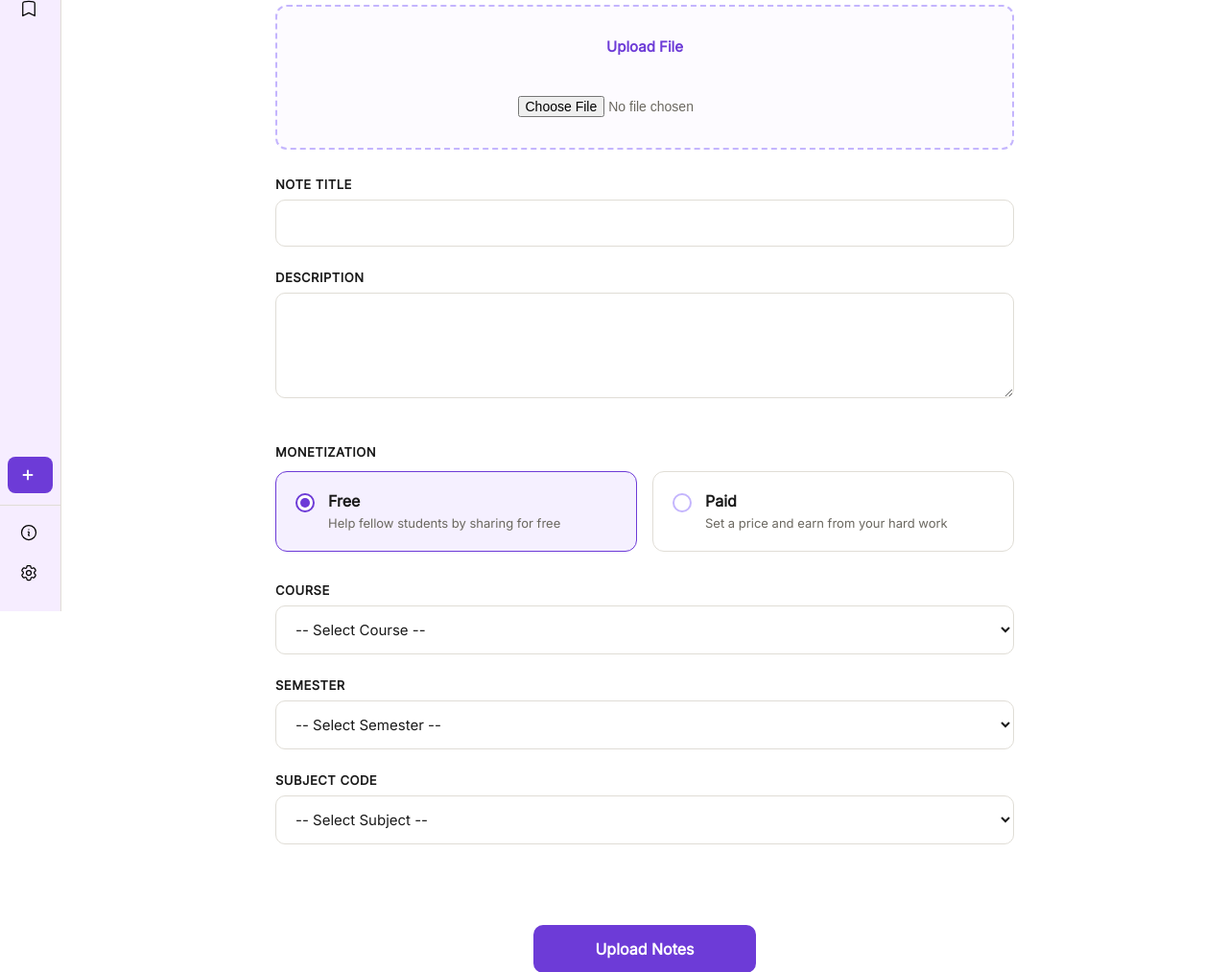
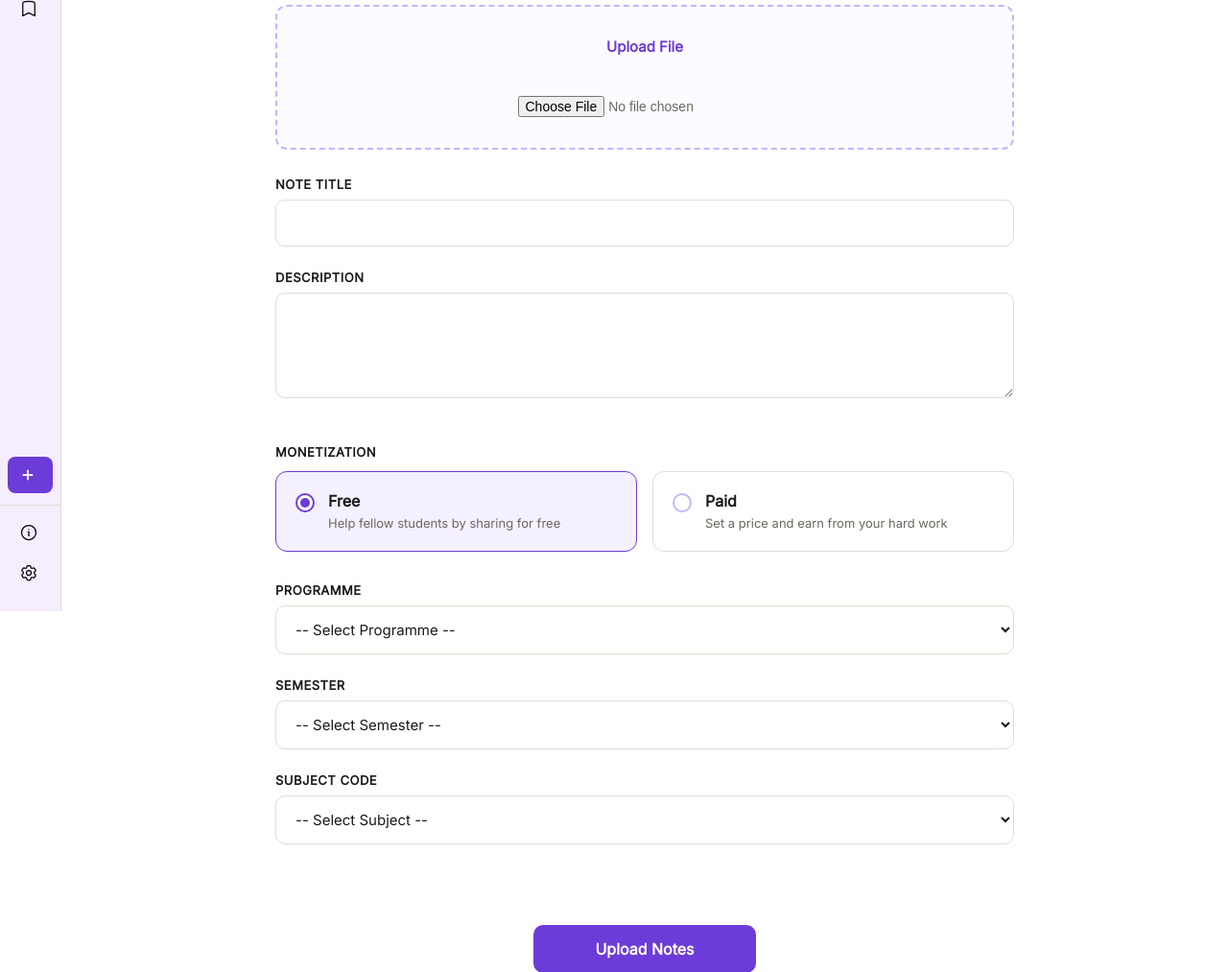
Before and after one commit to wfanabila/SMARTNOTES, a PHP site: page /SMARTNOTES/upload_notes.php in a window 1280 px wide. Shown: the part 163-1176 px from the top of the page at 96% size. Run offline with PHP 8.4, Linux system fonts and the light colour scheme; data that the repository does not hold is empty.

Commit message:
update programme

```diff
--- a/upload_notes.php
+++ b/upload_notes.php
@@ -48,7 +48,7 @@ if ($_SERVER['REQUEST_METHOD'] === 'POST') {
     $description = trim($_POST['description']);
     $pricing     = strtolower(trim($_POST['pricing']));
     $subjectID   = (int) $_POST['subjectid'];
-    $course      = trim($_POST['course']);
+    $programme      = trim($_POST['programme']);
     $semester    = (int) $_POST['semester'];
     $price       = ($pricing === 'paid') ? (float) $_POST['price'] : 0.00;
 
@@ -66,8 +66,8 @@ if ($_SERVER['REQUEST_METHOD'] === 'POST') {
         $errors[] = "Please select a subject.";
     }
 
-    if (empty($course)) {
-        $errors[] = "Please select a course.";
+    if (empty($programme)) {
+        $errors[] = "Please select a programme.";
     }
 
     if ($semester < 1 || $semester > 7) {
@@ -110,7 +110,7 @@ if ($_SERVER['REQUEST_METHOD'] === 'POST') {
                 if (move_uploaded_file($file['tmp_name'], $destination)) {
 
                     $stmt = $conn->prepare(
-                        "INSERT INTO notes (title, description, filePath, noteType, price, studentID, subjectID, course, semester, noteStatus)
+                        "INSERT INTO notes (title, description, filePath, noteType, price, studentID, subjectID, programme, semester, noteStatus)
                          VALUES (?, ?, ?, ?, ?, ?, ?, ?, ?, 'pending')"
                     );
 
@@ -127,7 +127,7 @@ if ($_SERVER['REQUEST_METHOD'] === 'POST') {
                             $price,
                             $studentID,
                             $subjectID,
-                            $course,
+                            $programme,
                             $semester
                         );
 
@@ -463,14 +463,14 @@ include_once("sidebar.php");
             </div>
         </div>
 
-        <label>COURSE</label>
-        <select name="course" required>
-            <option value="">-- Select Course --</option>
-            <option value="CSC110" <?= (isset($_POST['course']) && $_POST['course'] === 'CSC110') ? 'selected' : '' ?>>CSC110</option>
-            <option value="CSC230" <?= (isset($_POST['course']) && $_POST['course'] === 'CSC230') ? 'selected' : '' ?>>CSC230</option>
-            <option value="CSC264" <?= (isset($_POST['course']) && $_POST['course'] === 'CSC264') ? 'selected' : '' ?>>CSC264</option>
-            <option value="CSC267" <?= (isset($_POST['course']) && $_POST['course'] === 'CSC267') ? 'selected' : '' ?>>CSC267</option>
-            <option value="CSC270" <?= (isset($_POST['course']) && $_POST['course'] === 'CSC270') ? 'selected' : '' ?>>CSC270</option>
+        <label>PROGRAMME</label>
+        <select name="programme" required>
+            <option value="">-- Select Programme --</option>
+            <option value="CSC110" <?= (isset($_POST['programme']) && $_POST['programme'] === 'CS110') ? 'selected' : '' ?>>CS110</option>
+            <option value="CSC230" <?= (isset($_POST['programme']) && $_POST['programme'] === 'CS230') ? 'selected' : '' ?>>CS230</option>
+            <option value="CSC264" <?= (isset($_POST['programme']) && $_POST['programme'] === 'CS264') ? 'selected' : '' ?>>CS264</option>
+            <option value="CSC267" <?= (isset($_POST['programme']) && $_POST['programme'] === 'CS267') ? 'selected' : '' ?>>CS267</option>
+            <option value="CSC270" <?= (isset($_POST['programme']) && $_POST['programme'] === 'CS270') ? 'selected' : '' ?>>CS270</option>
         </select>
 
         <label>SEMESTER</label>
@@ -513,9 +513,9 @@ include_once("sidebar.php");
         priceField.style.display = (radio.value === 'paid') ? 'block' : 'none';
     }
 
-    // Load subjects for selected course+semester via AJAX
+    // Load subjects for selected programme+semester via AJAX
     (function () {
-        const courseSelect = document.querySelector('select[name="course"]');
+        const programmeSelect = document.querySelector('select[name="programme"]');
         const semesterSelect = document.querySelector('select[name="semester"]');
         const subjectSelect = document.getElementById('subjectSelect');
 
@@ -551,14 +551,14 @@ include_once("sidebar.php");
         }
 
         async function fetchSubjects() {
-            const c = courseSelect.value || '';
+            const c = programmeSelect.value || '';
             const sem = semesterSelect.value || '';
             if (!c) {
-                // if no course selected, leave initial server-populated list
+                // if no programme selected, leave initial server-populated list
                 return;
             }
             try {
-                const url = `sql/fetch_subjects.php?course=${encodeURIComponent(c)}&semester=${encodeURIComponent(sem)}`;
+                const url = `sql/fetch_subjects.php?programme=${encodeURIComponent(c)}&semester=${encodeURIComponent(sem)}`;
                 const res = await fetch(url);
                 if (!res.ok) throw new Error('Network error');
                 const data = await res.json();
@@ -571,9 +571,9 @@ include_once("sidebar.php");
             }
         }
 
-        courseSelect.addEventListener('change', fetchSubjects);
+        programmeSelect.addEventListener('change', fetchSubjects);
         semesterSelect.addEventListener('change', fetchSubjects);
-        // initial fetch after page load to ensure filtering matches selected course/semester
+        // initial fetch after page load to ensure filtering matches selected programme/semester
         document.addEventListener('DOMContentLoaded', fetchSubjects);
     })();
 </script>
```
